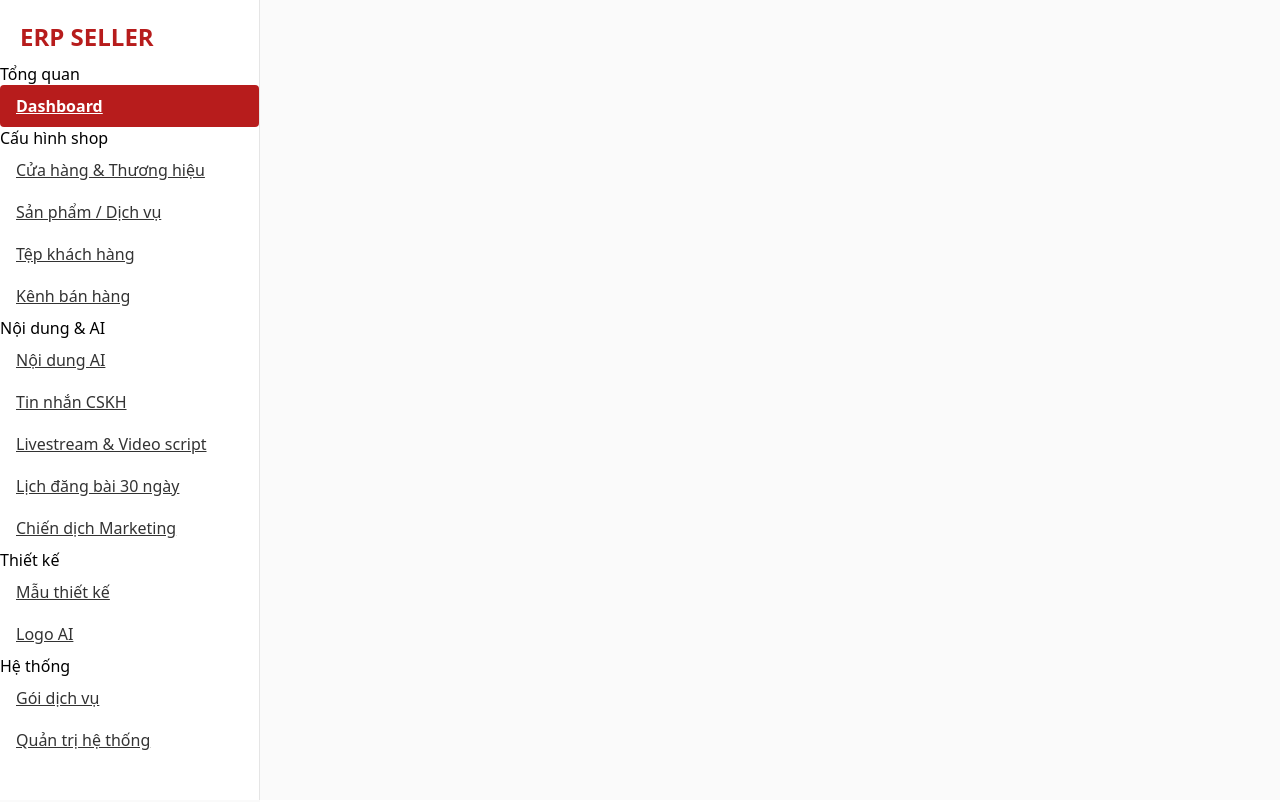
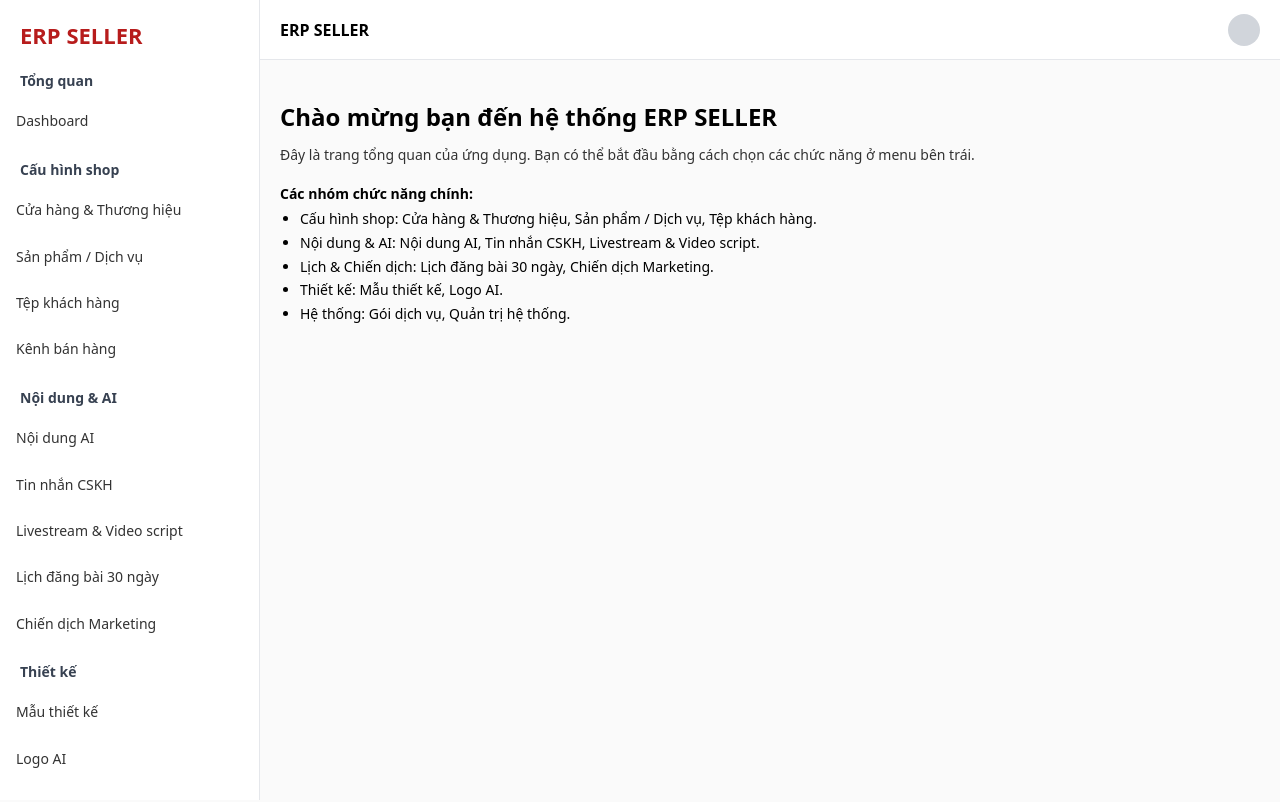
Before and after one commit to conlele0201/erp-seller-crm, a Next.js app: page / in a window 1280 px wide. Shown: the top 802 px of the page. Built offline with nearby package versions, Linux system fonts and the light colour scheme.

Commit message:
Update Sidebar.js

```diff
--- a/components/Sidebar.js
+++ b/components/Sidebar.js
@@ -1,106 +1,129 @@
-"use client";
+export default function Sidebar() {
+  const itemFull = { margin: "0 -20px 4px" }; // cho nền tràn sát 2 viền
 
-import Link from "next/link";
-
-export default function Sidebar() {
   return (
     <div
       style={{
         width: "260px",
-        minHeight: "100vh",
-        background: "#fff",
-        borderRight: "1px solid #e5e5e5",
-        padding: "0",
+        backgroundColor: "#ffffff",
+        height: "100vh",
+        padding: "20px",
+        borderRight: "1px solid #e5e7eb",
+        position: "fixed",
+        top: 0,
+        left: 0,
+        overflowY: "auto",
       }}
     >
       <h2
         style={{
-          padding: "20px 20px 10px 20px",
-          fontWeight: "bold",
+          fontSize: 22,
+          fontWeight: 800,
+          marginBottom: 20,
           color: "#b71c1c",
         }}
       >
         ERP SELLER
       </h2>
 
-      {/* --- Tổng quan --- */}
-      <div className="sidebar-section">
-        <p className="sidebar-title">Tổng quan</p>
-        <Link href="/" className="sidebar-item active">
+      <div style={{ fontSize: 14, lineHeight: 1.6 }}>
+        {/* Tổng quan */}
+        <div style={{ marginBottom: 8, fontWeight: 700, color: "#374151" }}>
+          Tổng quan
+        </div>
+        <div className="sidebar-item" style={itemFull}>
           Dashboard
-        </Link>
         </div>
 
-      {/* --- Cấu hình shop --- */}
-      <div className="sidebar-section">
-        <p className="sidebar-title">Cấu hình shop</p>
-
-        <Link href="/shop" className="sidebar-item">
-          Cửa hàng & Thương hiệu
-        </Link>
-
-        <Link href="/products" className="sidebar-item">
+        {/* Cấu hình shop */}
+        <div
+          style={{
+            marginTop: 16,
+            marginBottom: 8,
+            fontWeight: 700,
+            color: "#374151",
+          }}
+        >
+          Cấu hình shop
+        </div>
+        <div className="sidebar-item" style={itemFull}>
+          Cửa hàng &amp; Thương hiệu
+        </div>
+        <div className="sidebar-item" style={itemFull}>
           Sản phẩm / Dịch vụ
-        </Link>
-
-        <Link href="/customers" className="sidebar-item">
+        </div>
+        <div className="sidebar-item" style={itemFull}>
           Tệp khách hàng
-        </Link>
-
-        <Link href="/channels" className="sidebar-item">
+        </div>
+        <div className="sidebar-item" style={itemFull}>
           Kênh bán hàng
-        </Link>
         </div>
 
-      {/* --- Nội dung & AI --- */}
-      <div className="sidebar-section">
-        <p className="sidebar-title">Nội dung & AI</p>
-
-        <Link href="/ai-content" className="sidebar-item">
+        {/* Nội dung & AI */}
+        <div
+          style={{
+            marginTop: 16,
+            marginBottom: 8,
+            fontWeight: 700,
+            color: "#374151",
+          }}
+        >
+          Nội dung &amp; AI
+        </div>
+        <div className="sidebar-item" style={itemFull}>
           Nội dung AI
-        </Link>
-
-        <Link href="/message" className="sidebar-item">
+        </div>
+        <div className="sidebar-item" style={itemFull}>
           Tin nhắn CSKH
-        </Link>
-
-        <Link href="/script" className="sidebar-item">
-          Livestream & Video script
-        </Link>
-
-        <Link href="/calendar" className="sidebar-item">
+        </div>
+        <div className="sidebar-item" style={itemFull}>
+          Livestream &amp; Video script
+        </div>
+        <div className="sidebar-item" style={itemFull}>
           Lịch đăng bài 30 ngày
-        </Link>
-
-        <Link href="/campaign" className="sidebar-item">
+        </div>
+        <div className="sidebar-item" style={itemFull}>
           Chiến dịch Marketing
-        </Link>
         </div>
 
-      {/* --- Thiết kế --- */}
-      <div className="sidebar-section">
-        <p className="sidebar-title">Thiết kế</p>
-
-        <Link href="/design" className="sidebar-item">
+        {/* Thiết kế */}
+        <div
+          style={{
+            marginTop: 16,
+            marginBottom: 8,
+            fontWeight: 700,
+            color: "#374151",
+          }}
+        >
+          Thiết kế
+        </div>
+        <div className="sidebar-item" style={itemFull}>
           Mẫu thiết kế
-        </Link>
-
-        <Link href="/logo-ai" className="sidebar-item">
+        </div>
+        <div className="sidebar-item" style={itemFull}>
           Logo AI
-        </Link>
         </div>
 
-      {/* --- Hệ thống --- */}
-      <div className="sidebar-section">
-        <p className="sidebar-title">Hệ thống</p>
-
-        <Link href="/plans" className="sidebar-item">
+        {/* Hệ thống */}
+        <div
+          style={{
+            marginTop: 16,
+            marginBottom: 8,
+            fontWeight: 700,
+            color: "#374151",
+          }}
+        >
+          Hệ thống
+        </div>
+        <div className="sidebar-item" style={itemFull}>
           Gói dịch vụ
-        </Link>
-
-        <Link href="/system" className="sidebar-item">
+        </div>
+        <div className="sidebar-item" style={itemFull}>
           Quản trị hệ thống
-        </Link>
+        </div>
+        <div className="sidebar-item" style={itemFull}>
+          Đăng xuất
+        </div>
       </div>
     </div>
   );
```
Lines whose indentation alone changed are shown as unchanged.
